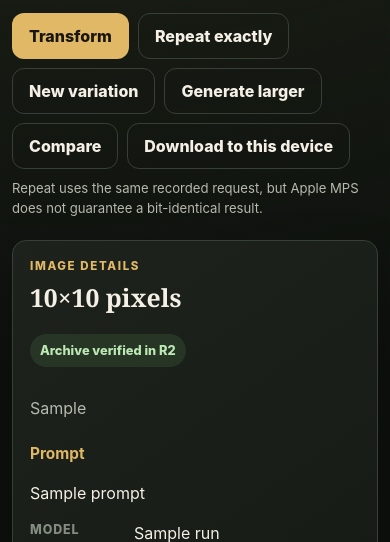
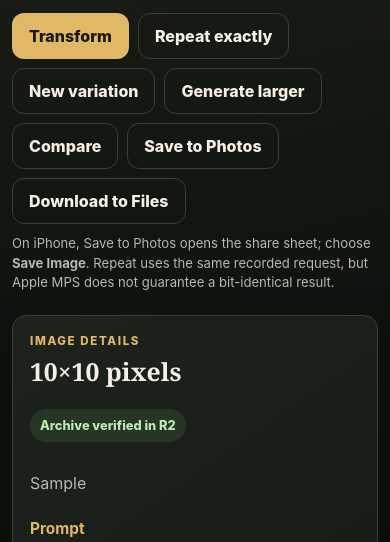
Before and after one commit to AgenticBotSitter/mac-image-lab, a Flask app: template app/templates/run.html in a window 390 px wide. Shown: the part 596-1138 px from the top of the page. Run offline with Flask 3, Linux system fonts and the light colour scheme; the template is opened without the code that fills it: most values are stand-ins (such as "Sample title", 1, 10 or a date in 2020); data that the repository does not hold is empty; some libraries are stand-ins or nearby versions.

Commit message:
feat: add iPhone Save to Photos action

```diff
--- a/app/static/viewer.js
+++ b/app/static/viewer.js
@@ -1,4 +1,36 @@
 (() => {
+  const saveToPhotos = document.querySelector("[data-save-to-photos]");
+  if (saveToPhotos) {
+    const status = document.getElementById("save-to-photos-status");
+    saveToPhotos.addEventListener("click", async () => {
+      const imageUrl = saveToPhotos.dataset.imageUrl;
+      const originalLabel = saveToPhotos.textContent;
+      saveToPhotos.disabled = true;
+      saveToPhotos.textContent = "Preparing image…";
+      try {
+        const response = await fetch(imageUrl, {credentials: "same-origin", cache: "no-store"});
+        if (!response.ok) throw new Error(`Image request failed (${response.status})`);
+        const blob = await response.blob();
+        const file = new File([blob], saveToPhotos.dataset.filename || "image.png", {type: blob.type || "image/png"});
+        const payload = {files: [file], title: "Mac Image Lab image"};
+        if (navigator.share && (!navigator.canShare || navigator.canShare(payload))) {
+          await navigator.share(payload);
+          if (status) status.textContent = "Share sheet opened. Choose Save Image to add it to Photos.";
+          return;
+        }
+        window.open(imageUrl, "_blank", "noopener");
+        if (status) status.textContent = "The image opened in a new tab. Touch and hold it, then choose Save to Photos.";
+      } catch (error) {
+        if (error && error.name === "AbortError") return;
+        window.open(imageUrl, "_blank", "noopener");
+        if (status) status.textContent = "Could not open the share sheet. Touch and hold the opened image, then choose Save to Photos.";
+      } finally {
+        saveToPhotos.disabled = false;
+        saveToPhotos.textContent = originalLabel;
+      }
+    });
+  }
+
   const opener = document.getElementById("viewer-open");
   const dialog = document.getElementById("image-viewer");
   if (!opener || !dialog) return;
--- a/app/templates/run.html
+++ b/app/templates/run.html
@@ -30,9 +30,10 @@
       <a class="button secondary" href="{{ url_for('explore_view', run_id=run_id) }}">New variation</a>
       <a class="button secondary" href="{{ url_for('explore_view', run_id=run_id, mode='larger') }}">Generate larger</a>
       <a class="button secondary" href="{{ url_for('compare_view', left=run_id) }}">Compare</a>
-      <a class="button secondary" href="{{ url_for('download', run_id=run_id, name='output.png') }}">Download to this device</a>
+      <button class="secondary" type="button" data-save-to-photos data-image-url="{{ url_for('download', run_id=run_id, name='output.png') }}" data-filename="image-{{ run_id[:8] }}.png">Save to Photos</button>
+      <a class="button secondary" href="{{ url_for('download', run_id=run_id, name='output.png') }}">Download to Files</a>
     </div>
-    <p class="sub action-note">Repeat uses the same recorded request, but Apple MPS does not guarantee a bit-identical result.</p>
+    <p class="sub action-note" id="save-to-photos-status" aria-live="polite">On iPhone, Save to Photos opens the share sheet; choose <b>Save Image</b>. Repeat uses the same recorded request, but Apple MPS does not guarantee a bit-identical result.</p>
   </div>
   <aside class="card metadata-card">
     <p class="eyebrow">IMAGE DETAILS</p>
```
Also changed, not shown: docs/device-install.md (+3 -2 lines), docs/plans/BUILD-STATE.md (+2 -2 lines), tests/test_routes.py (+16 -1 lines).
